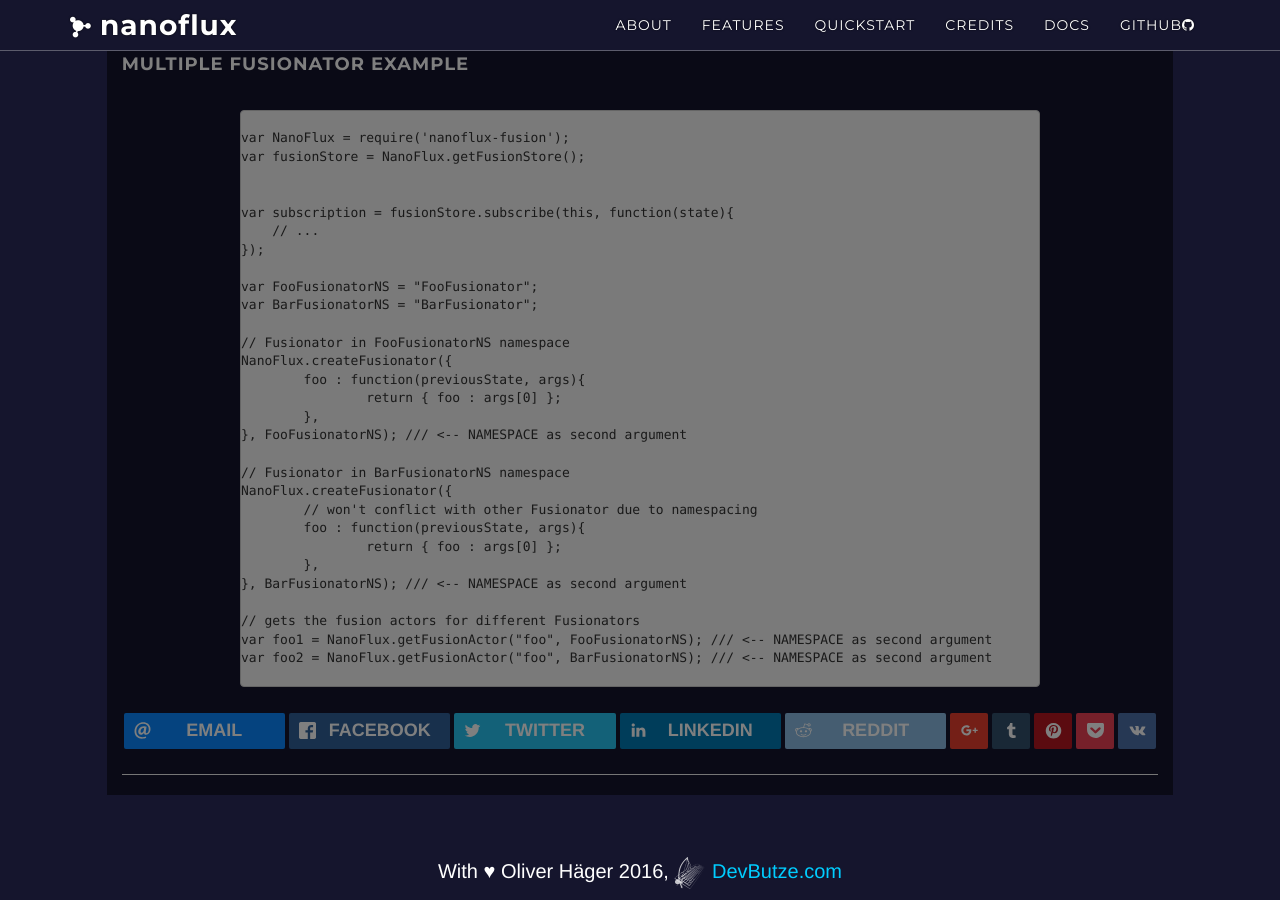
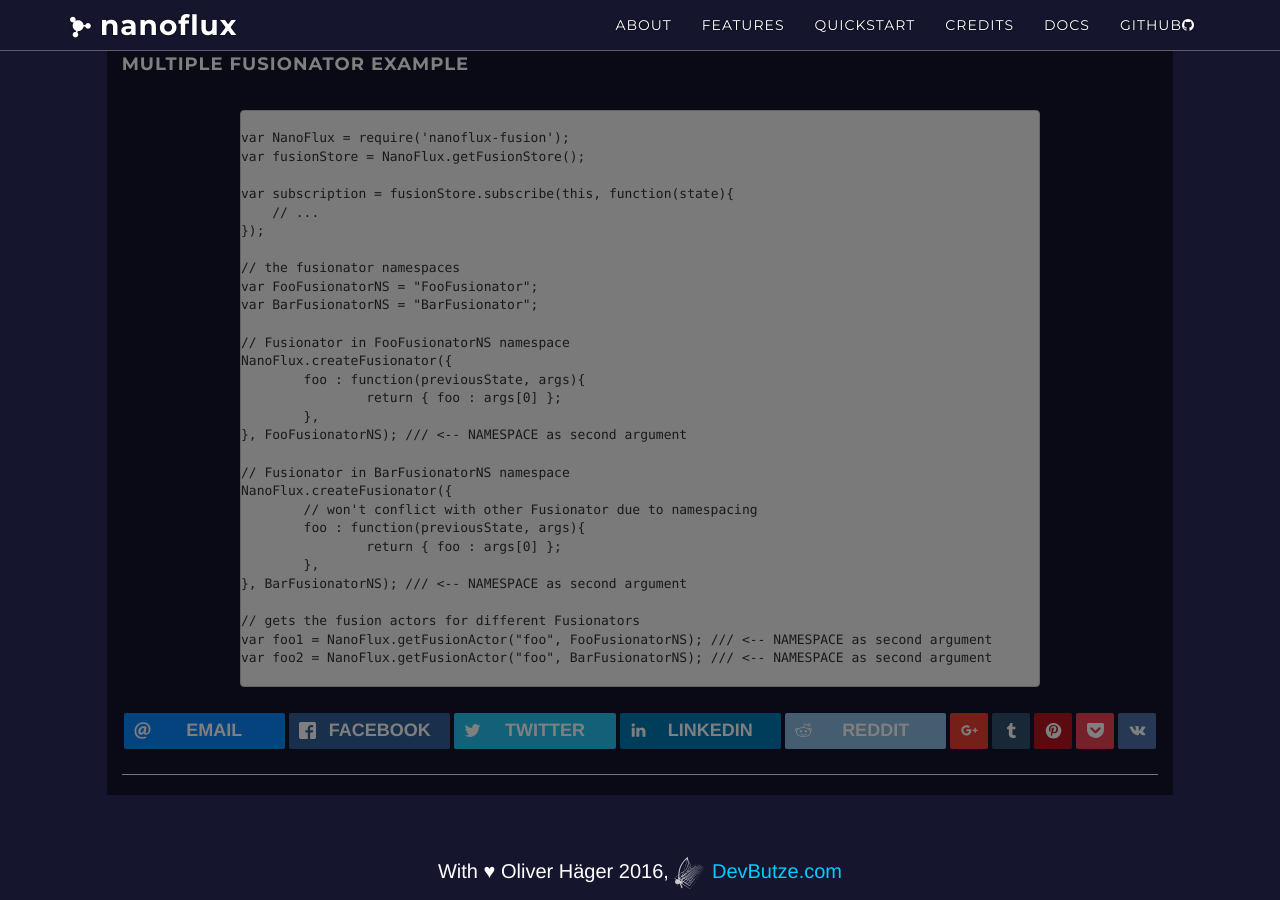
Before and after one commit to ohager/nanoflux, a Jekyll site: the page built from _posts/2016-06-11-nanoflux-fusion.md, in a window 1280 px wide and 900 px high, scrolled down 2322 px. Built offline with Jekyll 4.4.1, drawn with Linux system fonts in a browser that asks for light colours; nearby versions of some CDN libraries; comment, search, counter and statistics services are not loaded; a style sheet for code colours, icons or effects is not loaded.

Commit message:
Multiple Fusion example

```diff
--- a/_posts/2016-06-11-nanoflux-fusion.md
+++ b/_posts/2016-06-11-nanoflux-fusion.md
@@ -98,11 +98,11 @@ If namespace is not given (good for simpler scenarios) the default namespace is
 var NanoFlux = require('nanoflux-fusion');
 var fusionStore = NanoFlux.getFusionStore();
 
-
 var subscription = fusionStore.subscribe(this, function(state){
     // ...
 });
 
+// the fusionator namespaces
 var FooFusionatorNS = "FooFusionator";
 var BarFusionatorNS = "BarFusionator";
 
```
